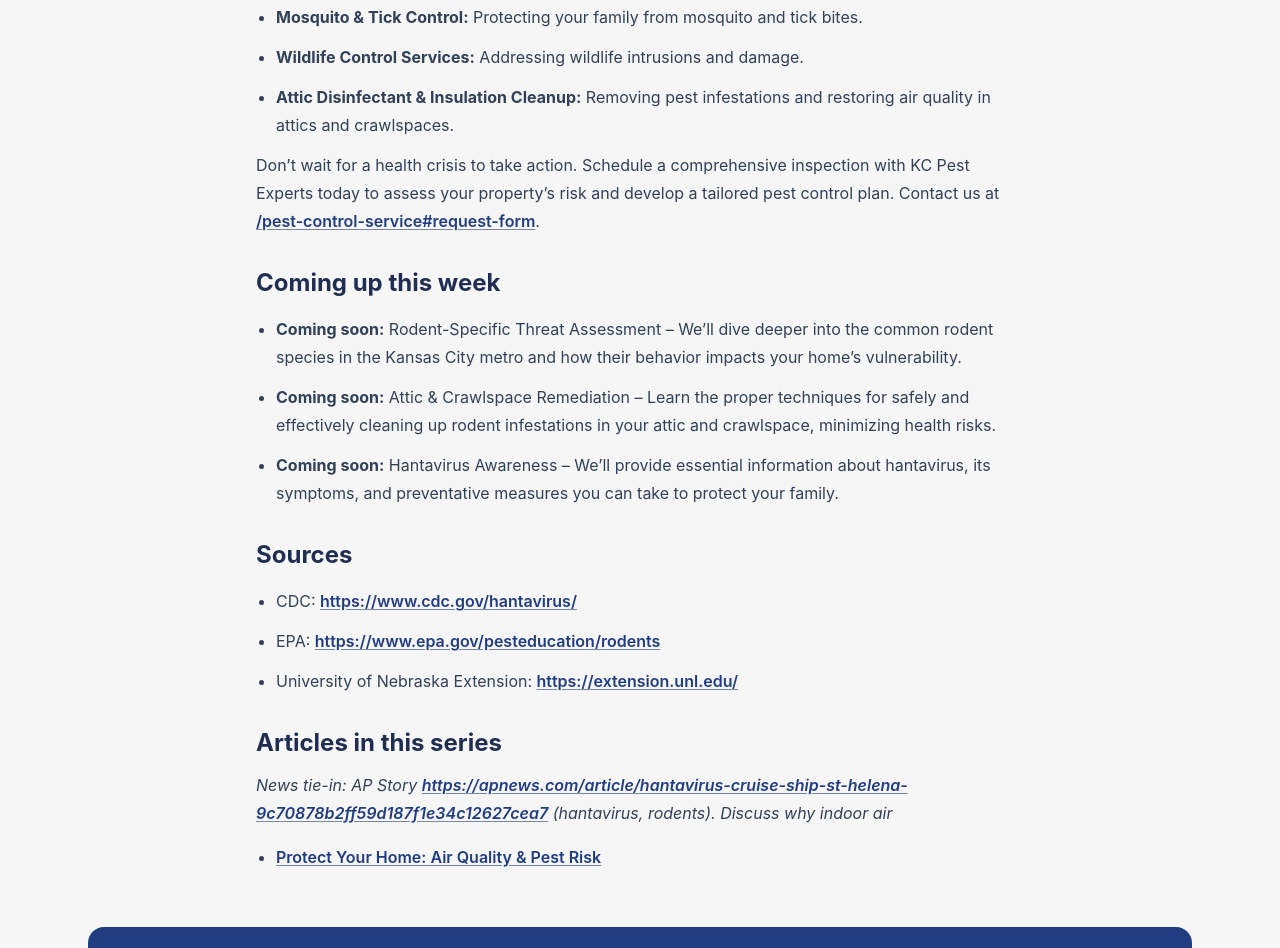
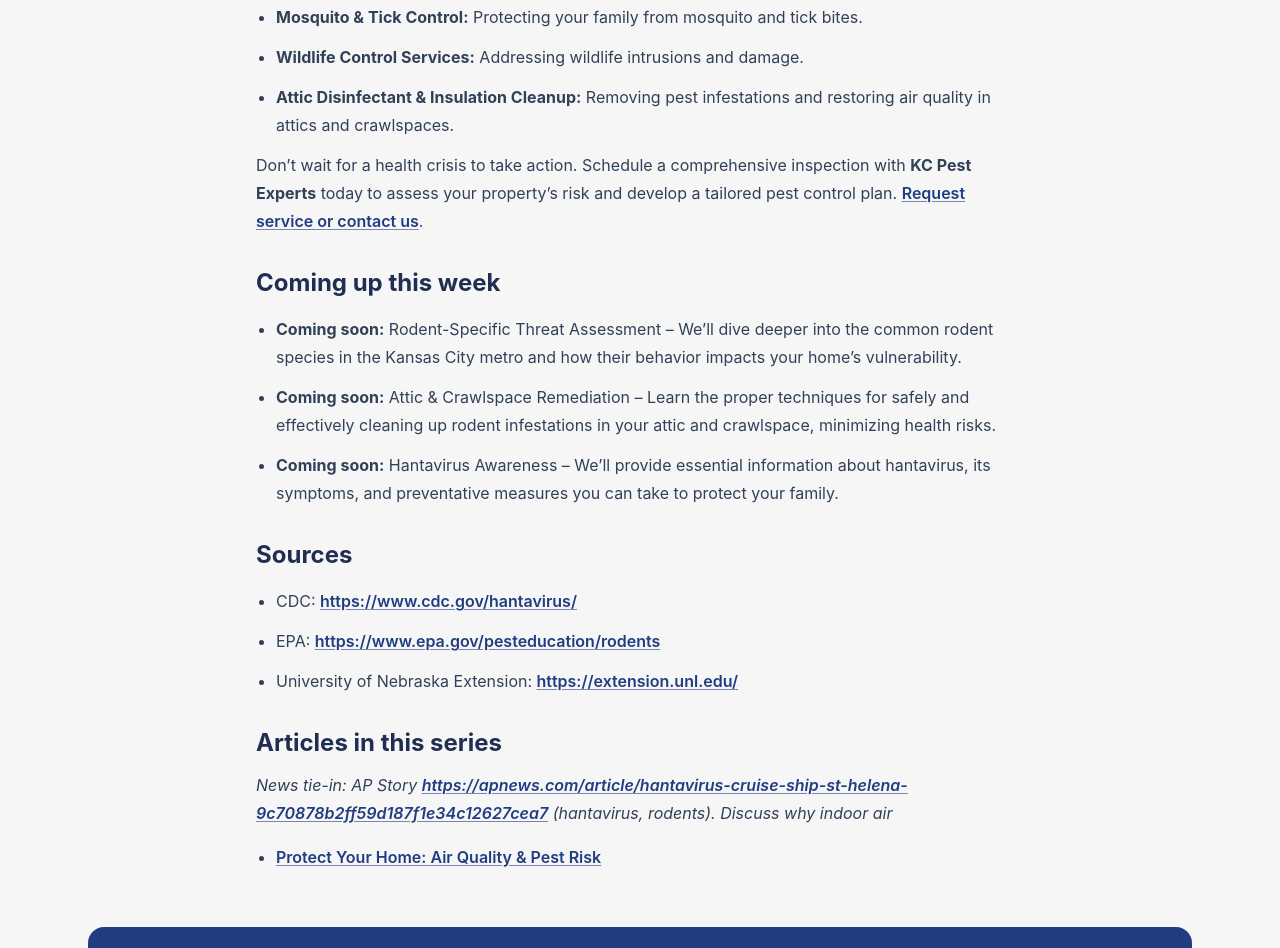
Before and after one commit to garrypolley/kcpest-website, an Astro site: page /series-overview-2026-w19-news-tie-in-ap-story-https-apnews-com-article-h in a window 1280 px wide. Shown: the part 946-1894 px from the top of the page. Built offline with nearby package versions, Linux system fonts and the light colour scheme; Astro itself is replaced by a stand-in of ours.

Commit message:
Fix weekly hub CTA: request service link (remove broken tel: markdown)
Co-authored-by: Cursor <cursoragent@cursor.com>

```diff
--- a/src/content/posts/series-overview-2026-w19-news-tie-in-ap-story-https-apnews-com-article-h.md
+++ b/src/content/posts/series-overview-2026-w19-news-tie-in-ap-story-https-apnews-com-article-h.md
@@ -27,7 +27,7 @@ At KC Pest Experts, we understand the complexities of pest control and the impor
 *   **Wildlife Control Services:** Addressing wildlife intrusions and damage.
 *   **Attic Disinfectant & Insulation Cleanup:** Removing pest infestations and restoring air quality in attics and crawlspaces.
 
-Don’t wait for a health crisis to take action. Schedule a comprehensive inspection with KC Pest Experts today to assess your property’s risk and develop a tailored pest control plan. Contact us at [/pest-control-service#request-form](tel:).
+Don’t wait for a health crisis to take action. Schedule a comprehensive inspection with **KC Pest Experts** today to assess your property’s risk and develop a tailored pest control plan. [Request service or contact us](/pest-control-service#request-form).
 
 ## Coming up this week
 *   **Coming soon:** Rodent-Specific Threat Assessment – We’ll dive deeper into the common rodent species in the Kansas City metro and how their behavior impacts your home’s vulnerability.
```
